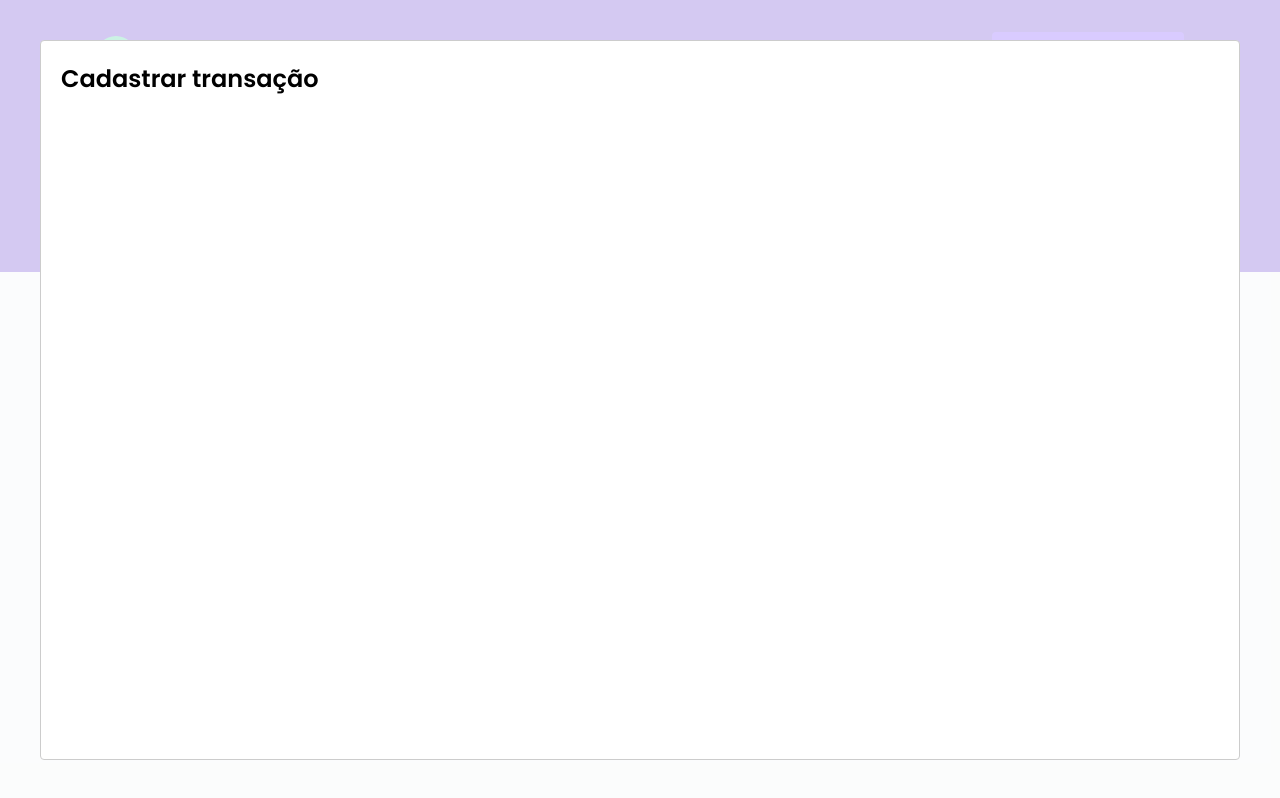
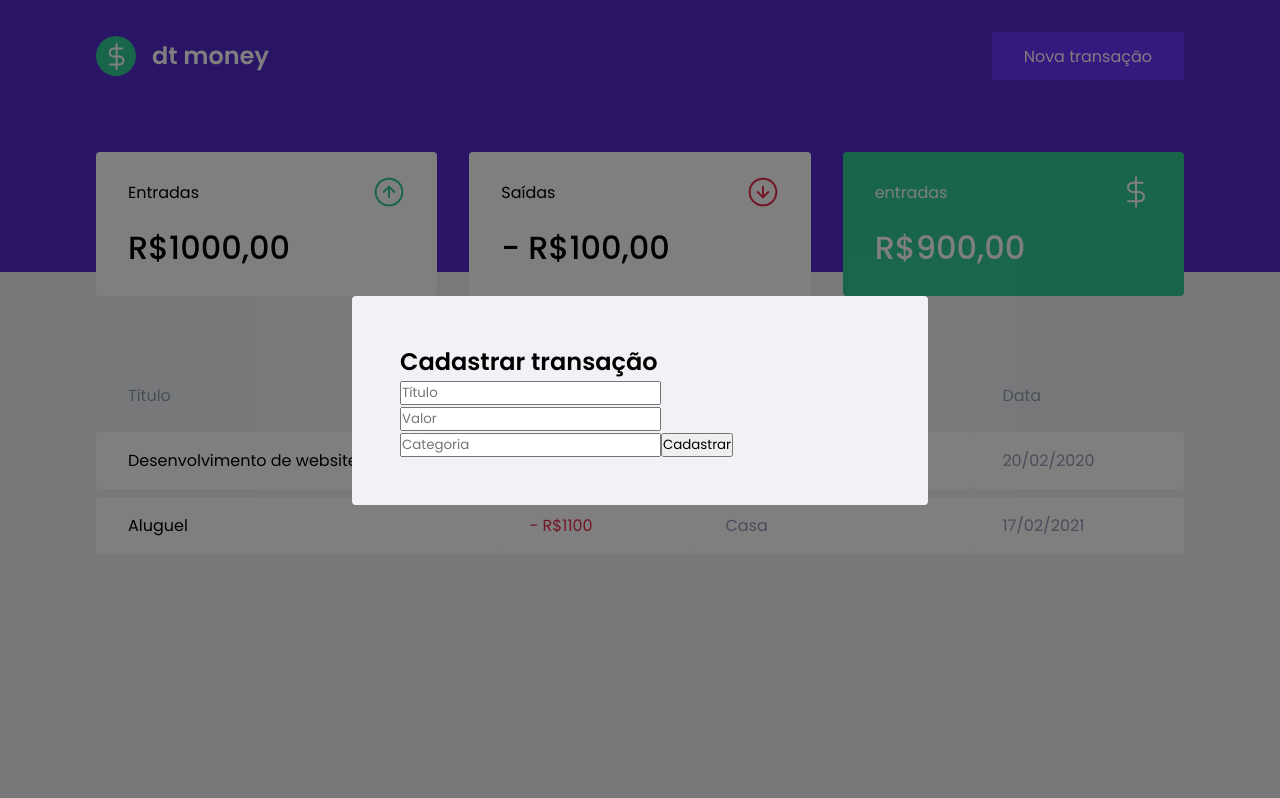
Before and after one commit to leonardovalverde/ignite-chapter-2, a React (Create React App) app: page / in a window 1280 px wide. Both pictures are taken after a click on the button "Nova transação". Built offline with nearby package versions, Linux system fonts and the light colour scheme; no server answers; what miragejs would draw is missing.

Commit message:
feat: parte 3

```diff
--- a/package.json
+++ b/package.json
@@ -22,7 +22,8 @@
     "@types/node": "^16.7.13",
     "@types/react": "^17.0.20",
     "@types/react-dom": "^17.0.9",
-    "@types/styled-components": "^5.1.24"
+    "@types/styled-components": "^5.1.24",
+    "typescript-styled-plugin": "^0.18.2"
   },
   "scripts": {
     "start": "react-scripts start",
--- a/src/App.tsx
+++ b/src/App.tsx
@@ -2,6 +2,7 @@
 import Modal from "react-modal";
 import { Dashboard } from "./components/Dashboard";
 import { Header } from "./components/Header";
+import { NewTransactionModal } from "./components/NewTransactionModal";
 import { GlobalStyle } from "./styles/global";
 
 Modal.setAppElement("#root");
@@ -21,12 +22,10 @@
     <>
       <Header onOpenNewTransactionModal={handleOpenNewTransactionModalOpen} />
       <Dashboard />
-      <Modal
+      <NewTransactionModal
         isOpen={isNewTransactionModalOpen}
         onRequestClose={handleCloseNewTransactionModalOpen}
-      >
-        <h2>Cadastrar transação</h2>
-      </Modal>
+      />
       <GlobalStyle />
     </>
   );
--- /dev/null
+++ b/src/components/NewTransactionModal/index.tsx
@@ -0,0 +1,30 @@
+import * as Styled from "./styles";
+import Modal from "react-modal";
+
+interface NewTransactionModalProps {
+  isOpen: boolean;
+  onRequestClose: () => void;
+}
+
+export function NewTransactionModal({
+  isOpen,
+  onRequestClose,
+}: NewTransactionModalProps) {
+  return (
+    <Modal
+      isOpen={isOpen}
+      onRequestClose={onRequestClose}
+      overlayClassName="react-modal-overlay"
+      className="react-modal-content"
+    >
+      <Styled.Form>
+        <h2>Cadastrar transação</h2>
+        <input type="text" placeholder="Título" />
+        <input type="number" placeholder="Valor" />
+        <input type="text" placeholder="Categoria" />
+
+        <button type="submit">Cadastrar</button>
+      </Styled.Form>
+    </Modal>
+  );
+}
--- /dev/null
+++ b/src/components/NewTransactionModal/styles.ts
@@ -0,0 +1,3 @@
+import styled from "styled-components";
+
+export const Form = styled.form``;
--- a/src/styles/global.ts
+++ b/src/styles/global.ts
@@ -52,4 +52,30 @@
         opacity: 0.6;
         cursor: not-allowed;
     }
+
+    .react-modal-overlay{
+        background: rgba(0,0,0,0.5);
+
+        position: fixed;
+        top: 0;
+        bottom: 0;
+        right: 0;
+        left: 0;
+
+        display: flex;
+        align-items: center;
+        justify-content: center;
+    }
+
+    .react-modal-content{
+        width: 100%;
+        max-width: 576px;
+
+        background-color: var(--background);
+        padding: 3rem;
+        position: relative;
+        border-radius: 0.25rem;
+
+    }
+
 `;
```
Also changed, not shown: tsconfig.json (+6 -7 lines), 1 other file (tests, documents, lock files or other folders).
